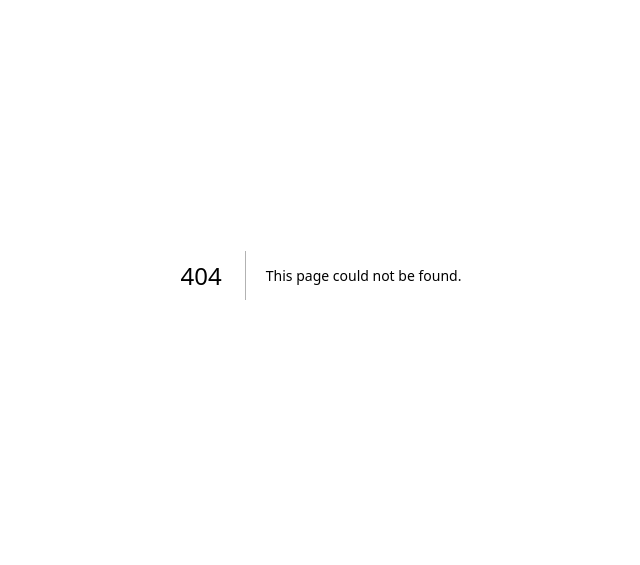
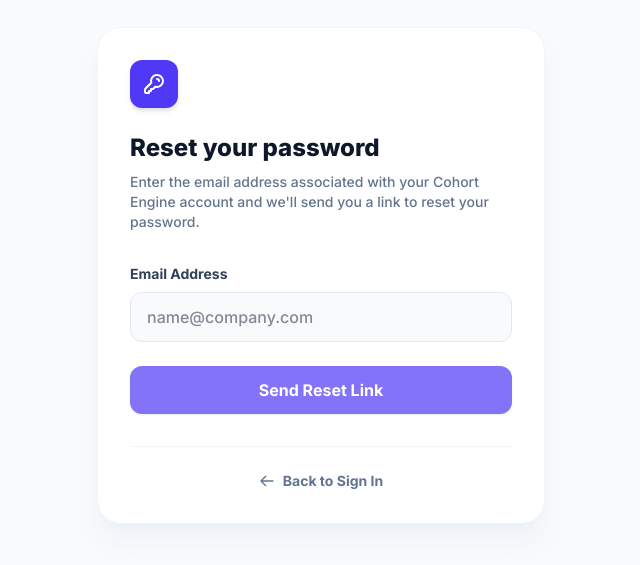
Before and after one commit to arponbiswasanik/Cohort-Engine, a Next.js app in the folder frontend/: page /forgot-password in a window 1280 px wide. Before the commit this address had no page. Shown: the part 125-690 px from the top of the page, without its empty margins (319-959 px from the left). Built offline with nearby package versions, Linux system fonts and the light colour scheme.

Commit message:
fix: updated sign-in routing for forgot password flow

```diff
--- /dev/null
+++ b/frontend/app/forgot-password/page.tsx
@@ -0,0 +1,102 @@
+"use client";
+
+import { useState } from "react";
+import Link from "next/link";
+
+export default function ForgotPasswordPage() {
+  const [email, setEmail] = useState("");
+  const [isSubmitting, setIsSubmitting] = useState(false);
+  const [isSent, setIsSent] = useState(false);
+
+  const handleSubmit = (e: React.FormEvent) => {
+    e.preventDefault();
+    if (!email) return;
+
+    setIsSubmitting(true);
+    // Simulate backend API call delay
+    setTimeout(() => {
+      setIsSubmitting(false);
+      setIsSent(true);
+    }, 1500);
+  };
+
+  return (
+    <main className="min-h-screen flex items-center justify-center bg-slate-50 p-4">
+      <div className="w-full max-w-md bg-white p-8 rounded-3xl border border-slate-100 shadow-xl shadow-slate-200/40">
+
+        {/* Logo / Icon Area */}
+        <div className="w-12 h-12 bg-indigo-600 text-white rounded-xl flex items-center justify-center mb-6 shadow-md">
+          <svg className="w-6 h-6" fill="none" stroke="currentColor" viewBox="0 0 24 24">
+            <path strokeLinecap="round" strokeLinejoin="round" strokeWidth="2" d="M15 7a2 2 0 012 2m4 0a6 6 0 01-7.743 5.743L11 17H9v2H7v2H4a1 1 0 01-1-1v-2.586a1 1 0 01.293-.707l5.964-5.964A6 6 0 1121 9z"></path>
+          </svg>
+        </div>
+
+        {!isSent ? (
+          <>
+            <h1 className="text-2xl font-extrabold text-slate-900 mb-2">Reset your password</h1>
+            <p className="text-sm text-slate-500 mb-8 font-medium">
+              Enter the email address associated with your Cohort Engine account and we'll send you a link to reset your password.
+            </p>
+
+            <form onSubmit={handleSubmit} className="space-y-6">
+              <div>
+                <label className="block text-sm font-bold text-slate-700 mb-2">Email Address</label>
+                <input
+                  type="email"
+                  value={email}
+                  onChange={(e) => setEmail(e.target.value)}
+                  placeholder="name@company.com"
+                  required
+                  className="w-full px-4 py-3 bg-slate-50 border border-slate-200 rounded-xl text-slate-900 focus:outline-none focus:border-indigo-500 focus:ring-2 focus:ring-indigo-100 transition-all font-medium"
+                />
+              </div>
+
+              <button
+                type="submit"
+                disabled={isSubmitting || !email}
+                className="w-full flex justify-center items-center gap-2 py-3 px-4 bg-indigo-600 hover:bg-indigo-700 text-white font-bold rounded-xl transition-colors disabled:opacity-70 shadow-sm"
+              >
+                {isSubmitting ? (
+                  <>
+                    <span className="w-4 h-4 border-2 border-white/30 border-t-white rounded-full animate-spin"></span>
+                    Sending Link...
+                  </>
+                ) : (
+                  "Send Reset Link"
+                )}
+              </button>
+            </form>
+          </>
+        ) : (
+          <div className="text-center py-4">
+            <div className="w-16 h-16 bg-emerald-100 text-emerald-600 rounded-full flex items-center justify-center mx-auto mb-6">
+              <svg className="w-8 h-8" fill="none" stroke="currentColor" viewBox="0 0 24 24">
+                <path strokeLinecap="round" strokeLinejoin="round" strokeWidth="2" d="M5 13l4 4L19 7"></path>
+              </svg>
+            </div>
+            <h2 className="text-xl font-bold text-slate-900 mb-2">Check your inbox</h2>
+            <p className="text-sm text-slate-500 font-medium mb-6">
+              We've sent a password reset link to <br/> <span className="text-slate-800 font-bold">{email}</span>
+            </p>
+            <button
+              onClick={() => setIsSent(false)}
+              className="text-sm font-bold text-indigo-600 hover:text-indigo-700 transition-colors"
+            >
+              Didn't receive the email? Try again.
+            </button>
+          </div>
+        )}
+
+        <div className="mt-8 pt-6 border-t border-slate-100 text-center">
+          <Link href="/sign-in" className="text-sm font-bold text-slate-500 hover:text-slate-900 transition-colors flex items-center justify-center gap-2">
+            <svg className="w-4 h-4" fill="none" stroke="currentColor" viewBox="0 0 24 24">
+              <path strokeLinecap="round" strokeLinejoin="round" strokeWidth="2" d="M10 19l-7-7m0 0l7-7m-7 7h18"></path>
+            </svg>
+            Back to Sign In
+          </Link>
+        </div>
+
+      </div>
+    </main>
+  );
+}
--- a/frontend/app/sign-in/page.tsx
+++ b/frontend/app/sign-in/page.tsx
@@ -109,7 +109,7 @@ export default function SignInPage() {
                 <label className="block text-sm font-medium text-slate-700" htmlFor="password">
                   Password
                 </label>
-                <Link href="#" className="text-xs text-indigo-600 hover:text-indigo-700 font-medium">Forgot password?</Link>
+                <Link href="/forgot-password" className="text-xs text-indigo-600 hover:text-indigo-700 font-medium">Forgot password?</Link>
               </div>
               <input
                 type="password"
```
